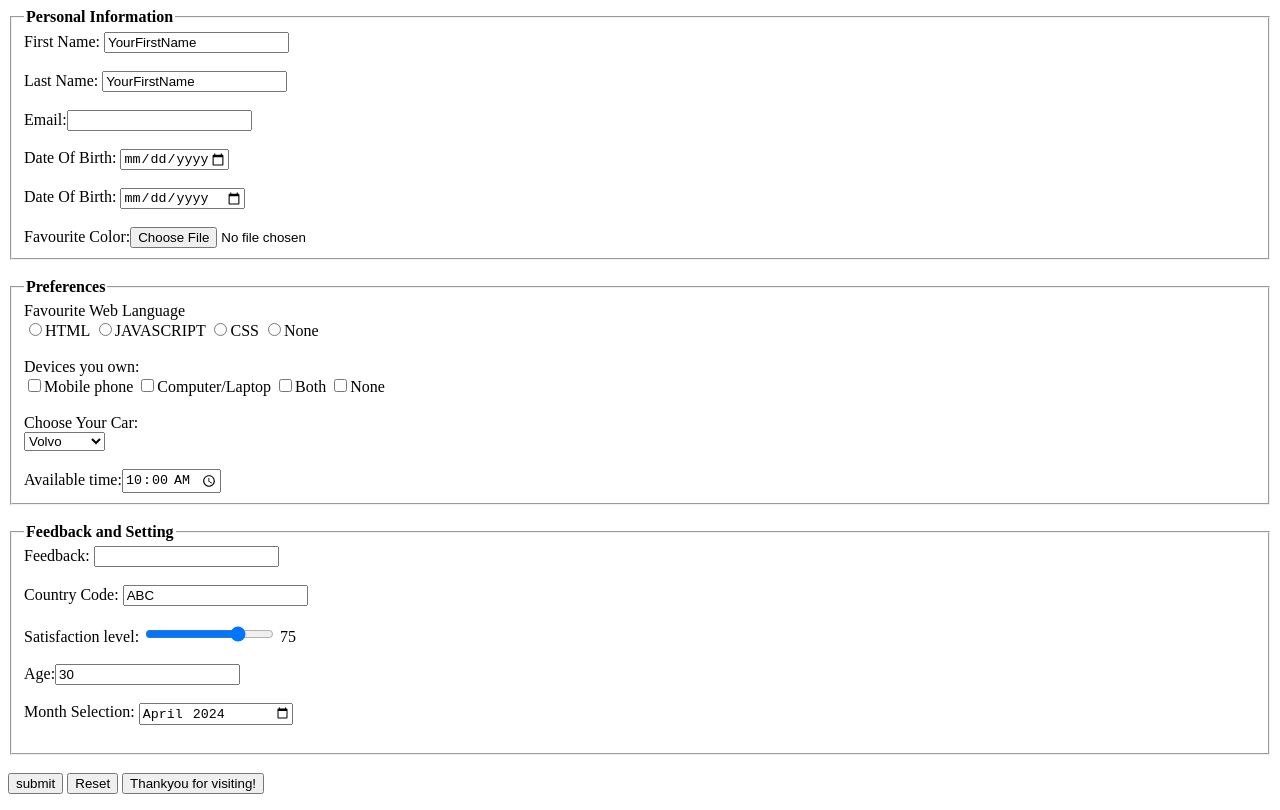
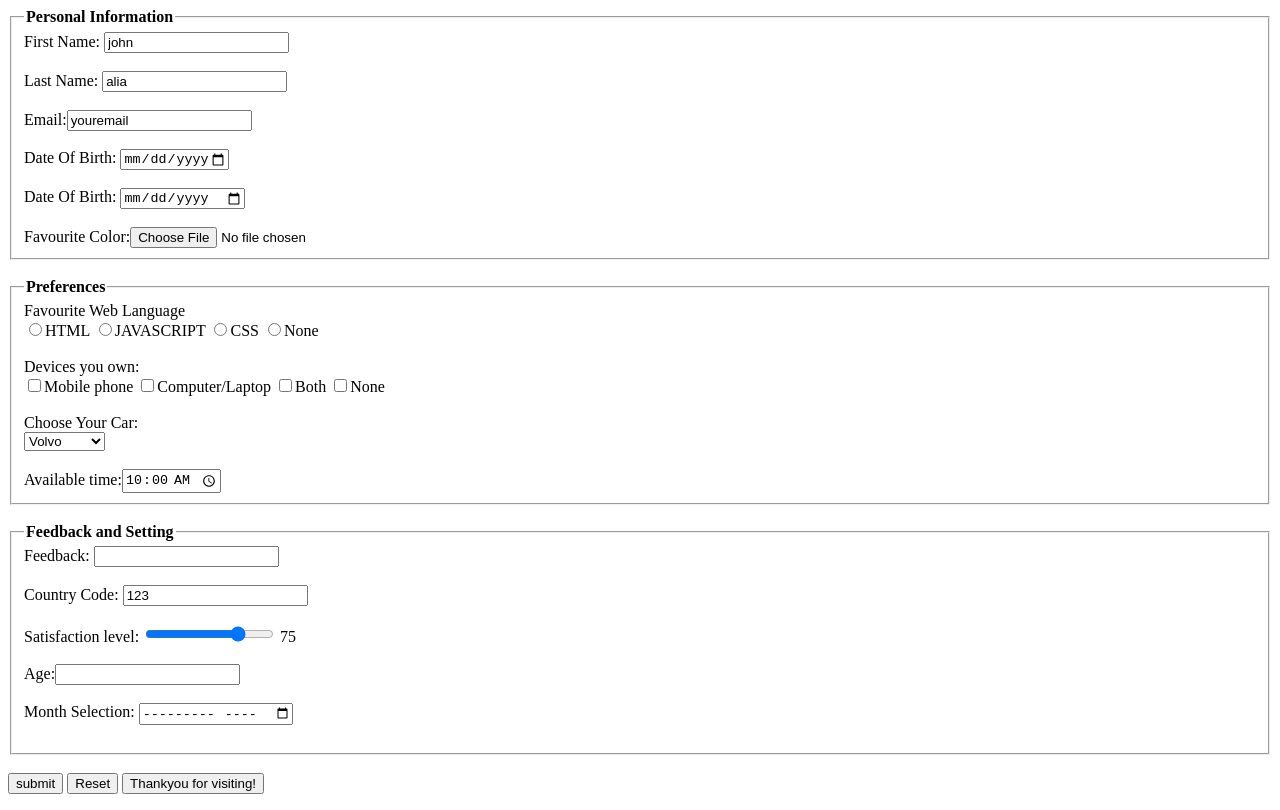
Before and after one commit to AAMNAFR234/assignment-3, a plain HTML site: page index.html in a window 1280 px wide. Drawn offline with Linux system fonts and the light colour scheme.

Commit message:
Update index.html

```diff
--- a/index.html
+++ b/index.html
@@ -6,11 +6,11 @@
 <fieldset>
 <legend><b>Personal Information </b></legend>
 
-First Name: <input type="text" name="fname" value="YourFirstName"><br><br>
-Last Name: <input type="text" name="lname" value="YourFirstName"><br><br>
-Email:<input type="email" name="email"><br><br>
-Date Of Birth: <input type="date" name="dob"max="1996-01-30"><br> <br>
-Date Of Birth: <input type="date" name="dob"min="2020-12-30"><br> <br>
+First Name: <input type="text" name="fname" value="john"><br><br>
+Last Name: <input type="text" name="lname" value="alia"><br><br>
+Email:<input type="email" name="email" value="youremail"><br><br>
+Date Of Birth: <input type="date" name="dob"max="1996-01-30" value="dob"><br> <br>
+Date Of Birth: <input type="date" name="dob"min="2020-12-30" value="dob"><br> <br>
 Favourite Color:<input type="file" name="color"><br>
 </fieldset>
 <br>
@@ -48,14 +48,14 @@ Available time:<input type="time" name="available time" value="10:00"><br>
 Feedback:
 <input type="text" name="feedback"> <br><br>
 Country Code:
-<input type="text" name="countrycode" value="ABC"><br><br>
+<input type="text" name="countrycode" value="123"><br><br>
 Satisfaction level:
 <input type="range" name="satisfaction" min="0" max="100" value="75">
 
 <output>75</output> <br><br>
-Age:<input type="number" name="age" value="30"><br><br>
+Age:<input type="number" name="age" ><br><br>
 Month Selection:
-<input type="month" name="month" value="2024-04"><br><br>
+<input type="month" name="month"><br><br>
 </fieldset>
 <br>
 <input type="submit" value="submit">
```
